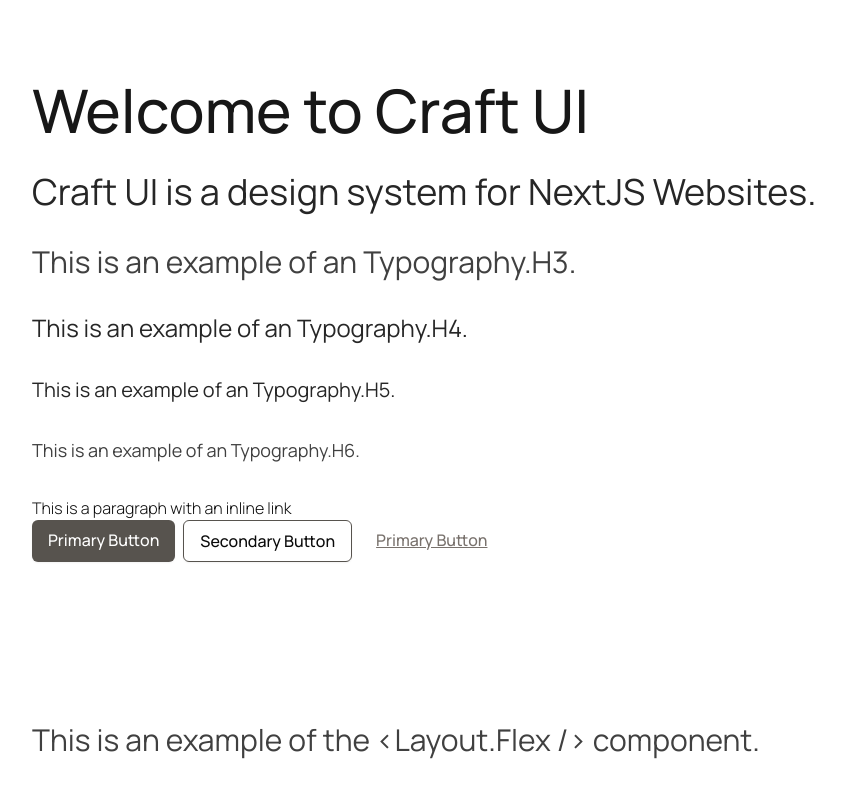
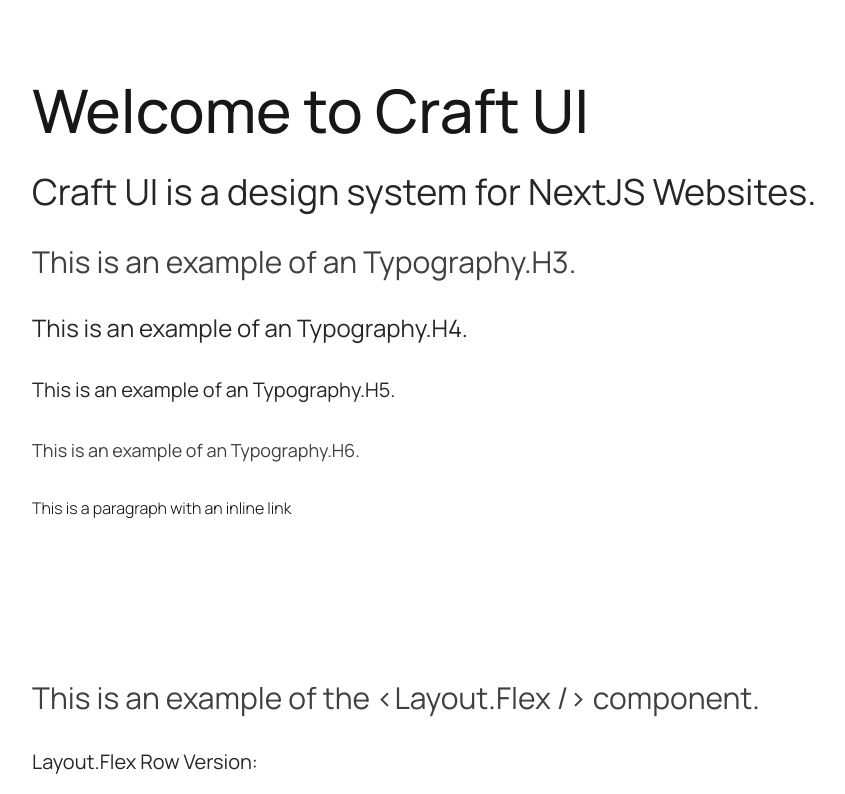
Before and after one commit to 9d8dev/craft-site-example, a Next.js app: page / in a window 1280 px wide. Shown: the top 794 px of the page, without its empty margins (0-845 px from the left). Built offline with nearby package versions, Linux system fonts and the light colour scheme.

Commit message:
update page.tsx

```diff
--- a/app/page.tsx
+++ b/app/page.tsx
@@ -18,17 +18,6 @@
             This is a paragraph with an{" "}
             <Typography.InlineLink href="/">inline link</Typography.InlineLink>
           </p>
-          <Layout.Flex className="!gap-2">
-            <Typography.ButtonLink href="/">
-              Primary Button
-            </Typography.ButtonLink>
-            <Typography.ButtonLink type="secondary" href="/">
-              Secondary Button
-            </Typography.ButtonLink>
-            <Typography.ButtonLink type="tertiary" href="/">
-              Primary Button
-            </Typography.ButtonLink>
-          </Layout.Flex>
         </Layout.Container>
       </Layout.Section>
 
```
